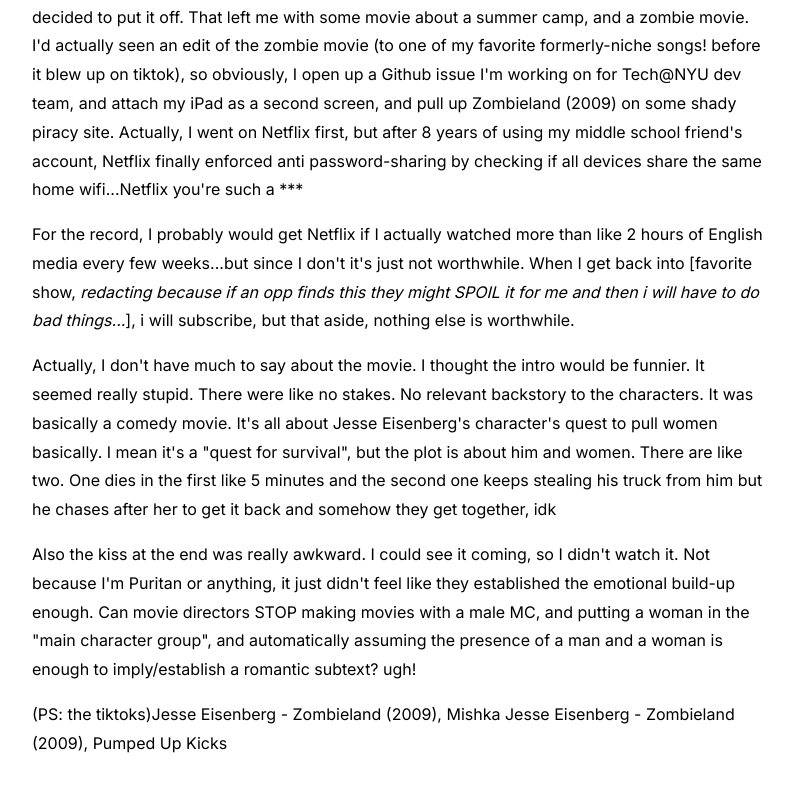
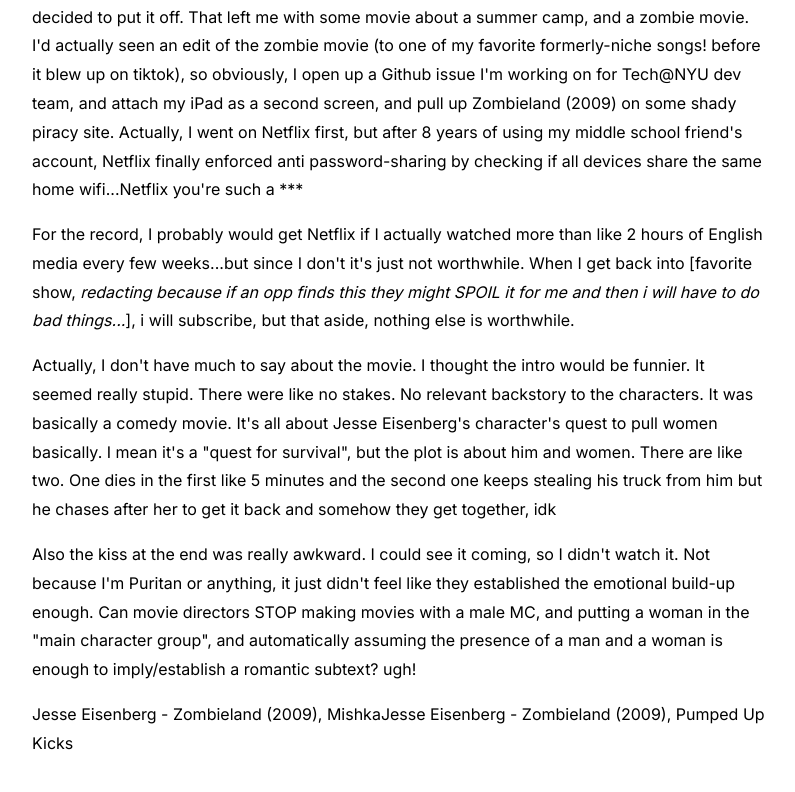
Before and after one commit to alissawu/alissasite, a Next.js app: page /blog/zombieland-2009 in a window 1280 px wide. Shown: the part 613-1405 px from the top of the page, without its empty margins (240-1035 px from the left). Built offline with nearby package versions, Linux system fonts and the light colour scheme.

Commit message:
hyperlink

```diff
--- a/src/app/blog/zombieland-2009/page.tsx
+++ b/src/app/blog/zombieland-2009/page.tsx
@@ -52,11 +52,20 @@
                 Can movie directors STOP making movies with a male MC, and putting a woman in the &quot;main character group&quot;, and automatically
                 assuming the presence of a man and a woman is enough to imply/establish a romantic subtext? ugh!
             </p>
-            <p>
-                (PS: the tiktoks)
-                <a href="https://www.tiktok.com/t/ZP8AQuY4R/">Jesse Eisenberg - Zombieland (2009), Mishka </a>
-                <a href="https://www.tiktok.com/t/ZP8AQrCUk/">Jesse Eisenberg - Zombieland (2009), Pumped Up Kicks</a>
-            </p>
+            <a
+                href="https://www.tiktok.com/t/ZP8AQuY4R/"
+                target="_blank"
+                rel="noopener noreferrer"
+            >
+                Jesse Eisenberg - Zombieland (2009), Mishka
+            </a>
+            <a
+                href="https://www.tiktok.com/t/ZP8AQrCUk/"
+                target="_blank"
+                rel="noopener noreferrer"
+            >
+                Jesse Eisenberg - Zombieland (2009), Pumped Up Kicks
+            </a>
 
 
           </section>
```
